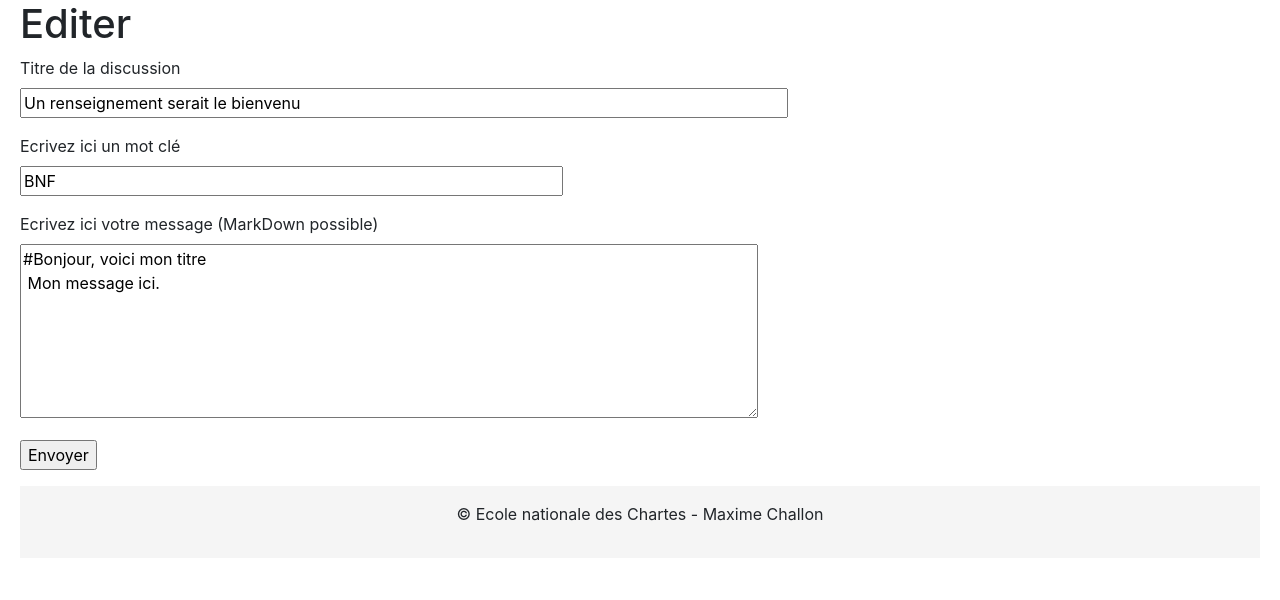
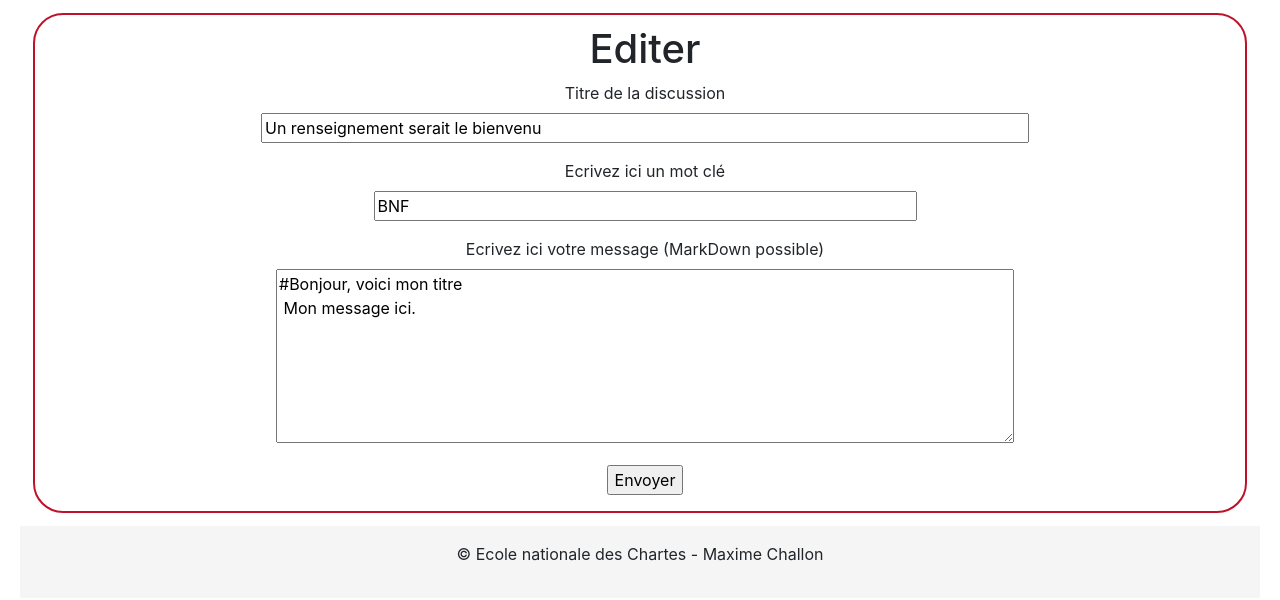
Before and after one commit to Chartes-TNAH/ForumTNAH, a Flask app: page /editer_post/1 in a window 1280 px wide. Shown: the part 105-705 px from the top of the page. Run offline with Flask 2, Linux system fonts and the light colour scheme; a user stored in the database is signed in; data comes from the database, SQL or seed files in the repository; some libraries are stand-ins or nearby versions.

Commit message:
css page d'édition de post

```diff
--- a/app/templates/pages/posts/editer_post.html
+++ b/app/templates/pages/posts/editer_post.html
@@ -1,6 +1,8 @@
 {% extends "./base.html" %}
 
 {% block app_content %}
+<div class="rox formulaire">
+    <div class="col-sm-12">
         <h1>Editer </h1>
         <form action="" method="post">
             {{ form.hidden_tag() }}
@@ -18,8 +20,8 @@
                 <span style="color: red;">[{{ error }}]</span>
                 {% endfor %}
             </p>
-        {{super()}}
-        {{pagedown.include_pagedown()}}
+            {{ super() }}
+            {{ pagedown.include_pagedown() }}
             <p>
                 {{ form.message.label }}<br>
                 {{ form.message(cols=70, rows=7) }}<br>
@@ -29,4 +31,6 @@
             </p>
             <p>{{ form.submit() }}</p>
         </form>
-{%endblock%}
+    </div>
+</div>
+{% endblock %}
```
Lines whose indentation alone changed are shown as unchanged.
